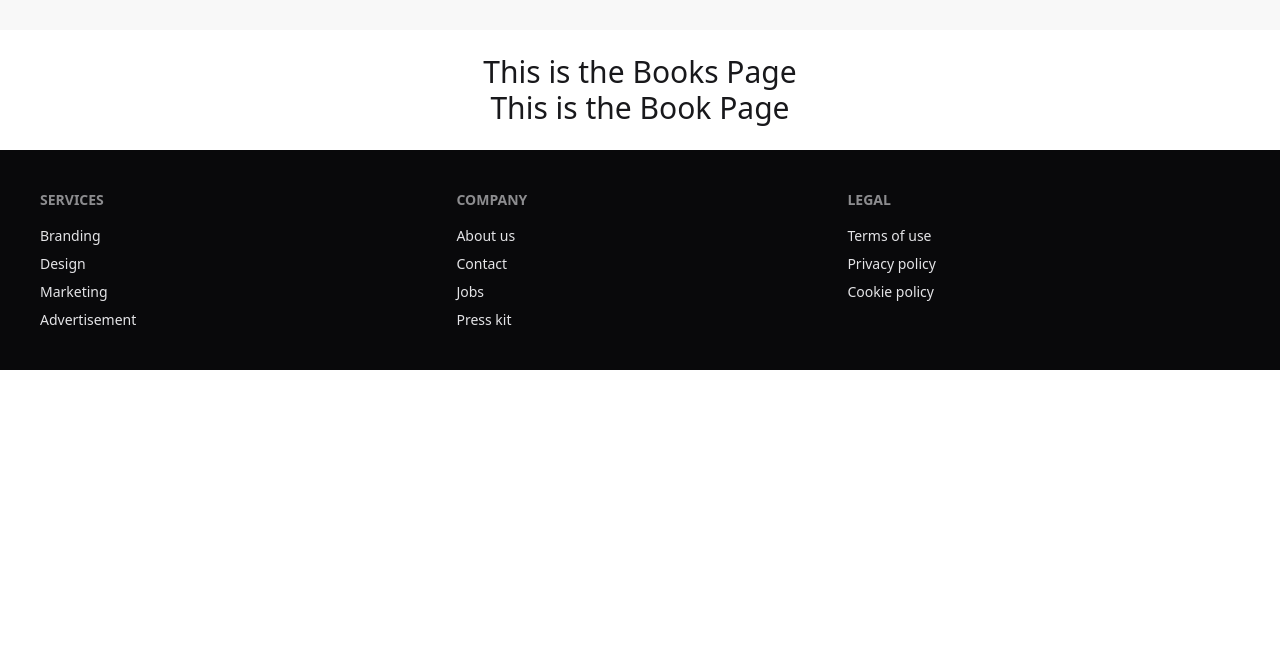
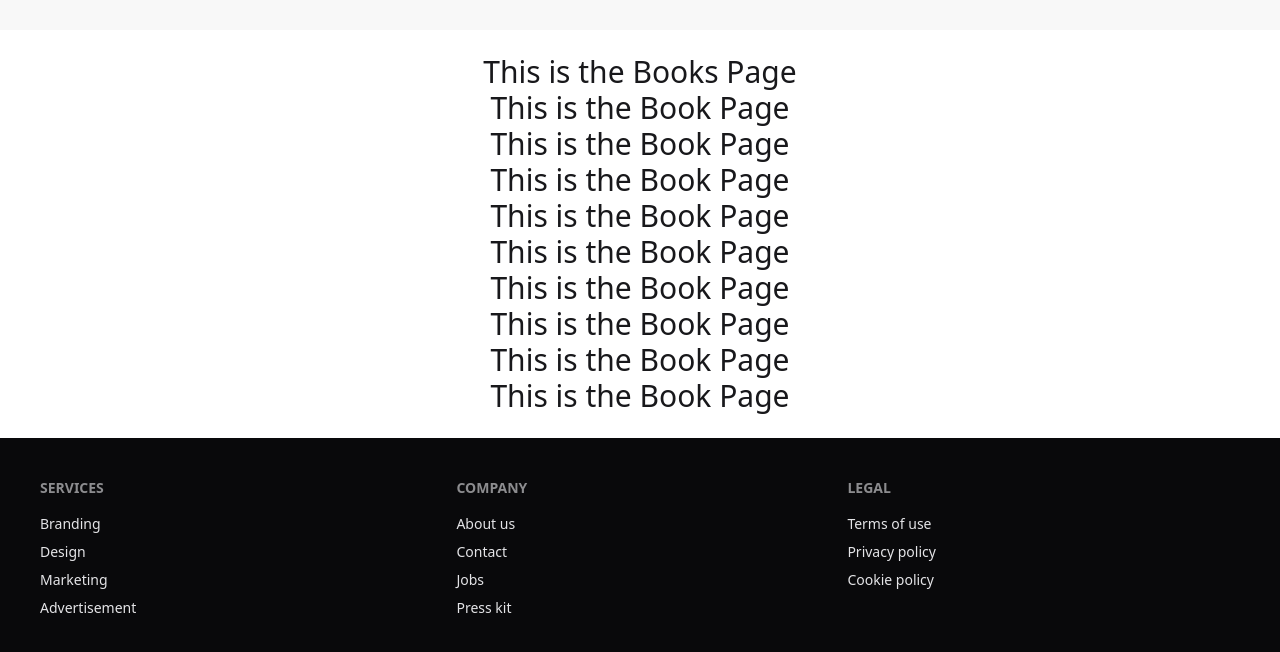
Before and after one commit to akib-naimul/boi-poka-website, a React (Vite) app: page / in a window 1280 px wide. Shown: the part 839-1491 px from the top of the page. Before the commit the page ends 1209 px from the top, so only its background shows below. Built offline with nearby package versions, Linux system fonts and the light colour scheme.

Commit message:
get every sigle book data from jsondata in book.jsx

```diff
--- a/src/Pages/Book/Book.jsx
+++ b/src/Pages/Book/Book.jsx
@@ -1,8 +1,8 @@
 import React, { use } from 'react';
 
-const Book = () => {
+const Book = ({singleBook}) => {
     // const data = use(bookPromise)
-    // console.log(data);
+    console.log(singleBook);
     return (
         <div>
             <h1>This is the Book Page</h1>
--- a/src/Pages/Books/Books.jsx
+++ b/src/Pages/Books/Books.jsx
@@ -1,18 +1,20 @@
 import React, { Suspense, useState } from 'react';
 import Book from '../Book/Book';
 
-const Books = () => {
+const Books = ({data}) => {
     // const [allBooks, setAllBooks] = useState([]);
 
-    const bookPromise = fetch("booksData.json")
-     .then(res => res.json())
+    // const bookPromise = fetch("booksData.json")
+    //  .then(res => res.json())
 
 
     return (
         <div className=' text-3xl text-center p-6'>
             <h1>This is the Books Page</h1>
             <Suspense fallback={<p>Loadding....</p>}>
-                <Book bookPromise ={bookPromise} ></Book>
+                {
+                    data.map(singleBook => <Book key={singleBook.bookId} singleBook={singleBook}></Book>)
+                }
             </Suspense>
         </div>
     );
--- a/src/Pages/Home/Home.jsx
+++ b/src/Pages/Home/Home.jsx
@@ -6,13 +6,13 @@ import { useLoaderData } from 'react-router';
 const Home = () => {
 
     const data = useLoaderData();
-    console.log(data)
+    // console.log(data)
 
 
     return (
         <div>
             <Banner></Banner>
-            <Books></Books>
+            <Books data={data}></Books>
         </div>
     );
 };
```
